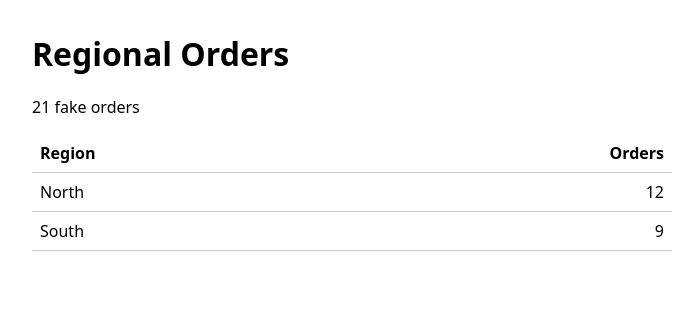
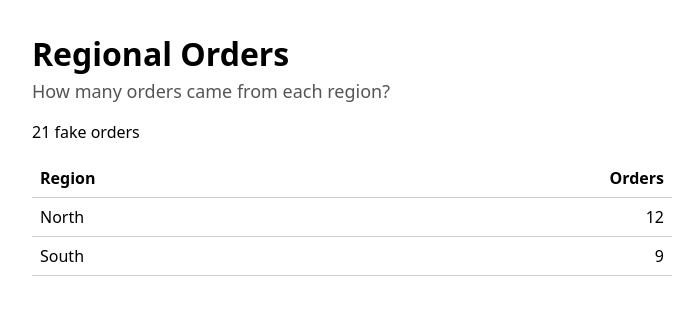
Before and after one commit to mkeshaw005/b01-sandbox, a Flask app: page / in a window 1280 px wide. Shown: the top 315 px of the page, without its empty margins (288-983 px from the left). Run offline with Flask 3, Linux system fonts and the light colour scheme.

Commit message:
Portal submission f040a935-0033-41e4-93bd-daead03438f5 for sample-dashboard
Portal-Submission: f040a935-0033-41e4-93bd-daead03438f5
Portal-Submitter: sha256:889f97280578e53c7840037c309821da28b9396b90e17eb47ab0825fa07efbcb

```diff
--- a/apps/sample-dashboard/templates/index.html
+++ b/apps/sample-dashboard/templates/index.html
@@ -9,10 +9,13 @@
     table { border-collapse: collapse; width: 100%; }
     th, td { border-bottom: 1px solid #ccc; padding: .5rem; text-align: left; }
     td:last-child, th:last-child { text-align: right; }
+    h1 { margin-bottom: .25rem; }
+    .subtitle { color: #555; font-size: 1.125rem; font-weight: normal; margin-top: 0; }
   </style>
 </head>
 <body>
   <h1>Regional Orders</h1>
+  <p class="subtitle">How many orders came from each region?</p>
   <p>{{ total }} fake orders</p>
   <table>
     <thead><tr><th>Region</th><th>Orders</th></tr></thead>
```
